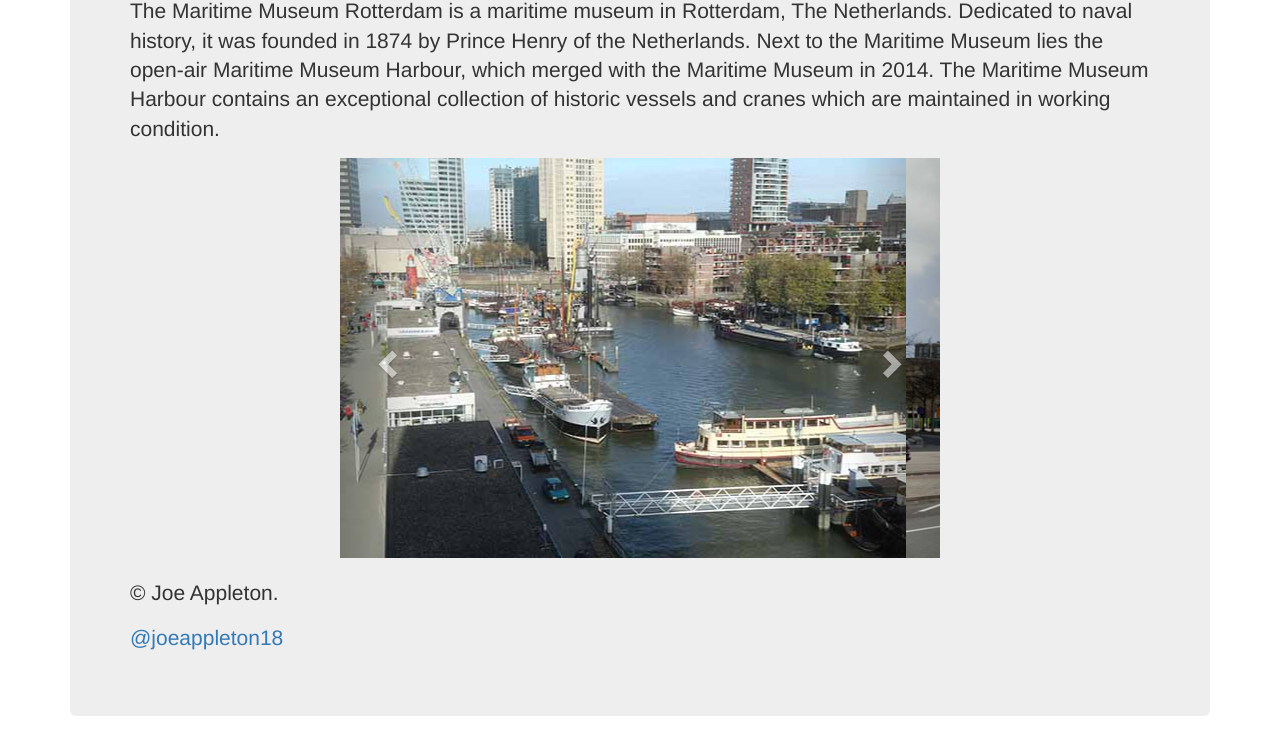
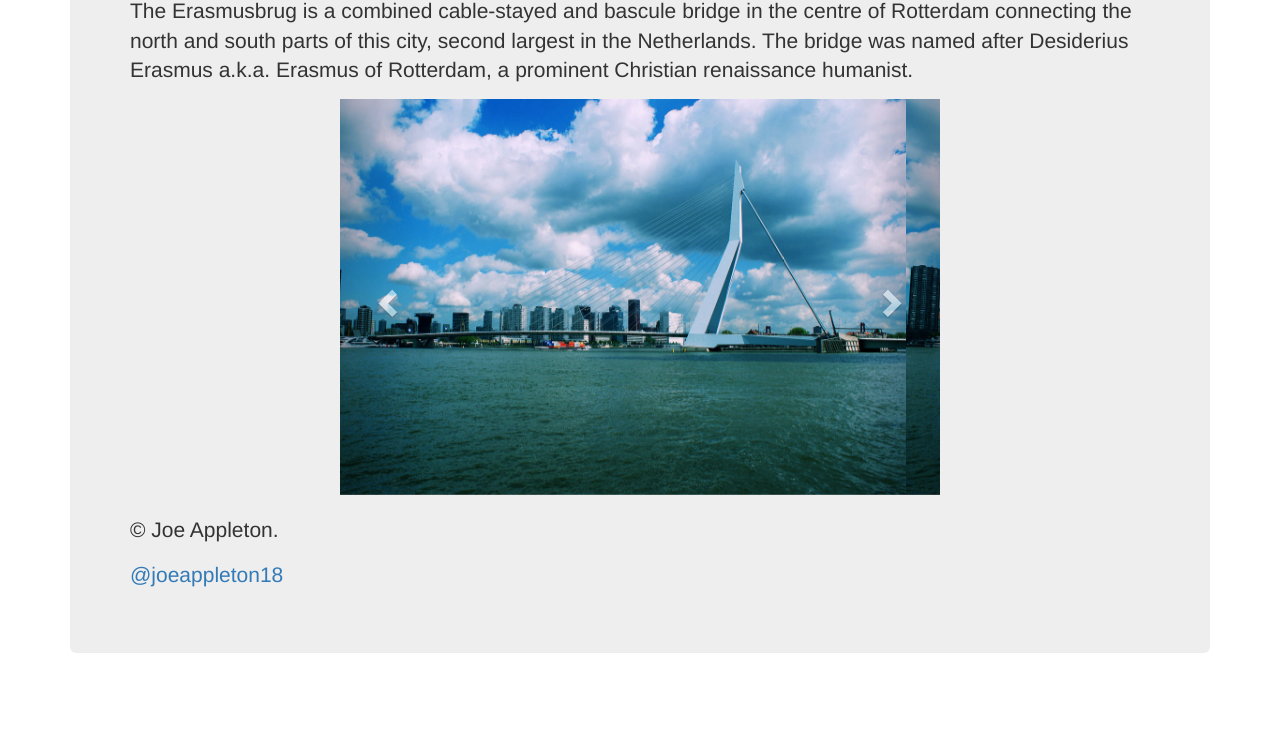
Before and after one commit to EljakimHerrewijnen/internationalweek, a plain HTML site: page rotterdamtravelguide-master/location4.html in a window 1280 px wide. Shown: the part 151-897 px from the top of the page. After the commit the page ends 834 px from the top, so only its background shows below. Drawn offline with nearby package versions, Linux system fonts and the light colour scheme; some icons are missing; files whose address does not match are found by name.

Commit message:
location-4 fixed

```diff
--- a/rotterdamtravelguide-master/location4.html
+++ b/rotterdamtravelguide-master/location4.html
@@ -35,21 +35,21 @@
 <div class="container">
 
     <div class="jumbotron">
-        <h1>Maritime Museum Rotterdam</h1>
-        <p class="lead">The Maritime Museum Rotterdam is a maritime museum in Rotterdam, The Netherlands. Dedicated to naval history, it was founded in 1874 by Prince Henry of the Netherlands.
+        <h1>Erasmusbrug</h1>
+        <p class="lead">The Erasmusbrug is a combined cable-stayed and bascule bridge in the centre of Rotterdam
 
-            Next to the Maritime Museum lies the open-air Maritime Museum Harbour, which merged with the Maritime Museum in 2014. The Maritime Museum Harbour contains an exceptional collection of historic vessels and cranes which are maintained in working condition.</p>
+             connecting the north and south parts of this city, second largest in the Netherlands. The bridge was named after Desiderius Erasmus a.k.a. Erasmus of Rotterdam, a prominent Christian renaissance humanist.</p>
 <div id="myCarousel" class="carousel slide" data-ride="carousel">
 
 
   <!-- Wrapper for slides -->
   <div class="carousel-inner" style="width:600px" role="listbox">
     <div class="item active">
-      <img src="images/maritime_museum/image1.jpg" alt="Chania">
+      <img src="images/maritime_museum/image4.jpg" alt="Chania">
     </div>
 
     <div class="item">
-        <img src="images/maritime_museum/image2.jpg" alt="Chania">
+        <img src="images/maritime_museum/image4.jpg" alt="Chania">
     </div>
 
     <div class="item">
```
Also changed, not shown: rotterdamtravelguide-master/images/maritime_museum/image4.jpg (added).
